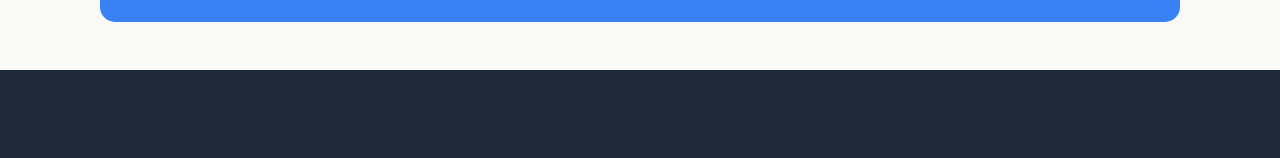
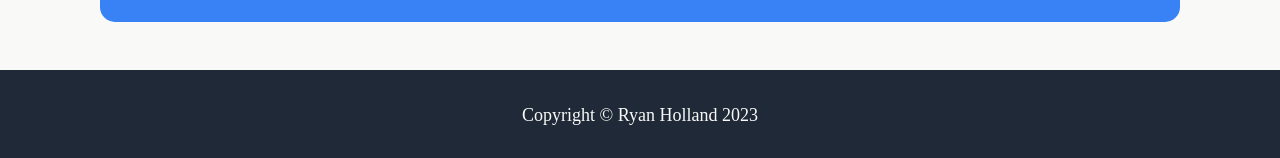
Before and after one commit to ryangholland/landing-page, a plain HTML site: page index.html in a window 1280 px wide. Shown: the part 1358-1516 px from the top of the page. Before the commit the page ends 1428 px from the top, so only its background shows below. Drawn offline with Linux system fonts and the light colour scheme.

Commit message:
Add HTML and CSS for footer section

```diff
--- a/index.html
+++ b/index.html
@@ -75,10 +75,13 @@
           </p>
         </div>
         <div class="cta__right">
-            <button class="cta__button">Sign up</button>
+          <button class="cta__button">Sign up</button>
         </div>
+      </div>
+    </div>
 
-      </div>
+    <div class="footer">
+        <p class="footer-text">Copyright &copy; Ryan Holland 2023</p>
     </div>
   </body>
 </html>
--- a/styles.css
+++ b/styles.css
@@ -204,3 +204,9 @@ a:hover {
     font-weight: bold;
     padding: 0.5rem 2rem;
 }
+
+.footer {
+    text-align: center;
+    padding: 2rem;
+    font-size: 18px;
+}
```
